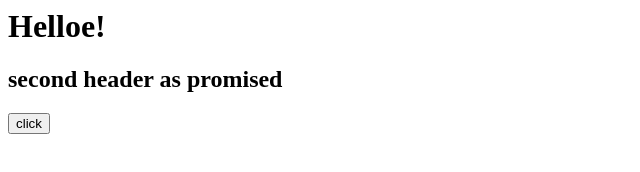
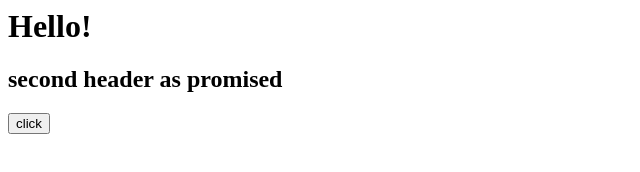
Before and after one commit to Louliett/ditto, a plain HTML site: page index.html in a window 1280 px wide. Shown: the full height of the page, 0-640 px from the left. Drawn offline with Linux system fonts and the light colour scheme.

Commit message:
fixed a type in first header

```diff
--- a/index.html
+++ b/index.html
@@ -1,5 +1,5 @@
 <h1>
-    Helloe!
+    Hello!
 </h1>
 
 <h2>
```
